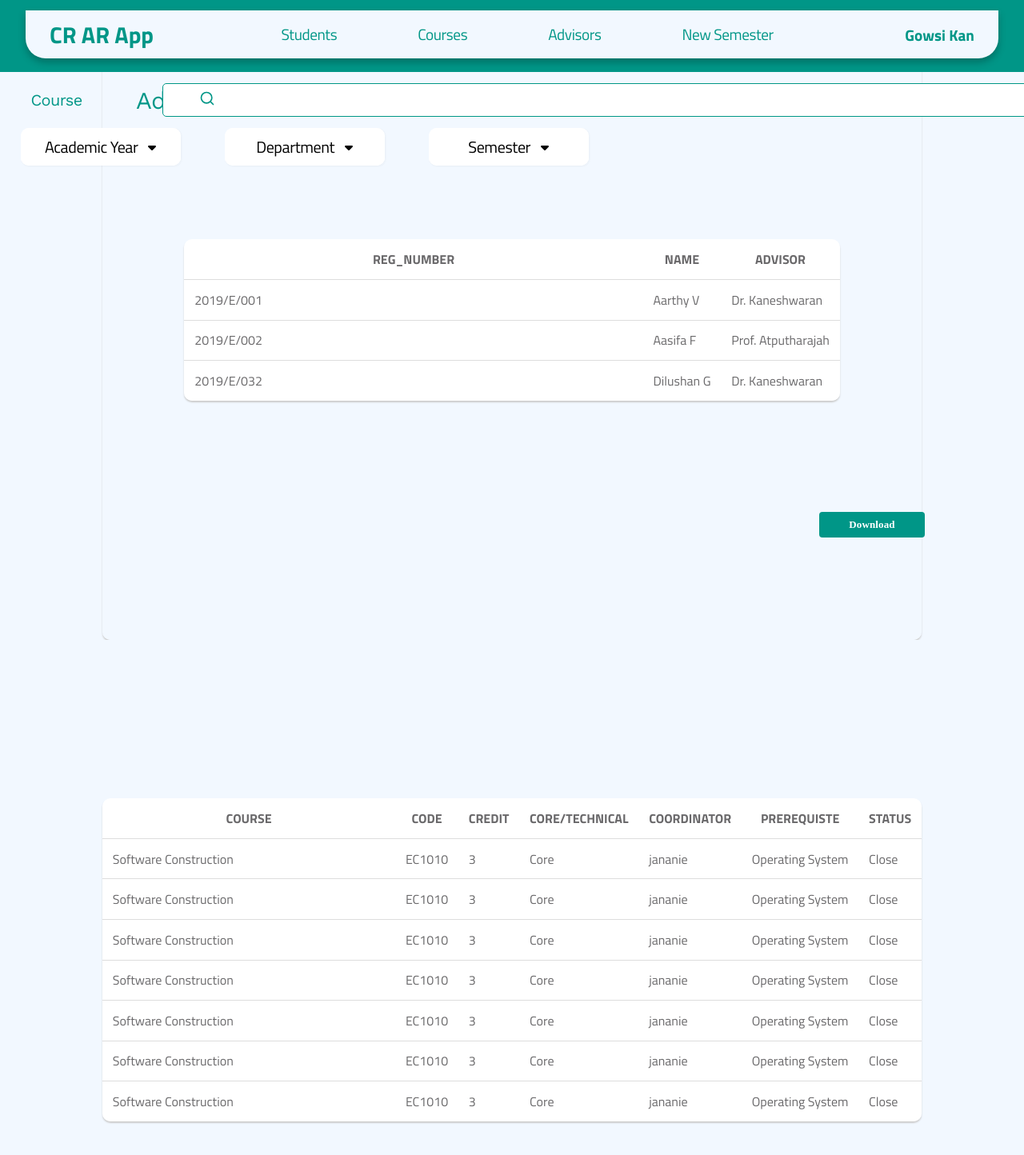
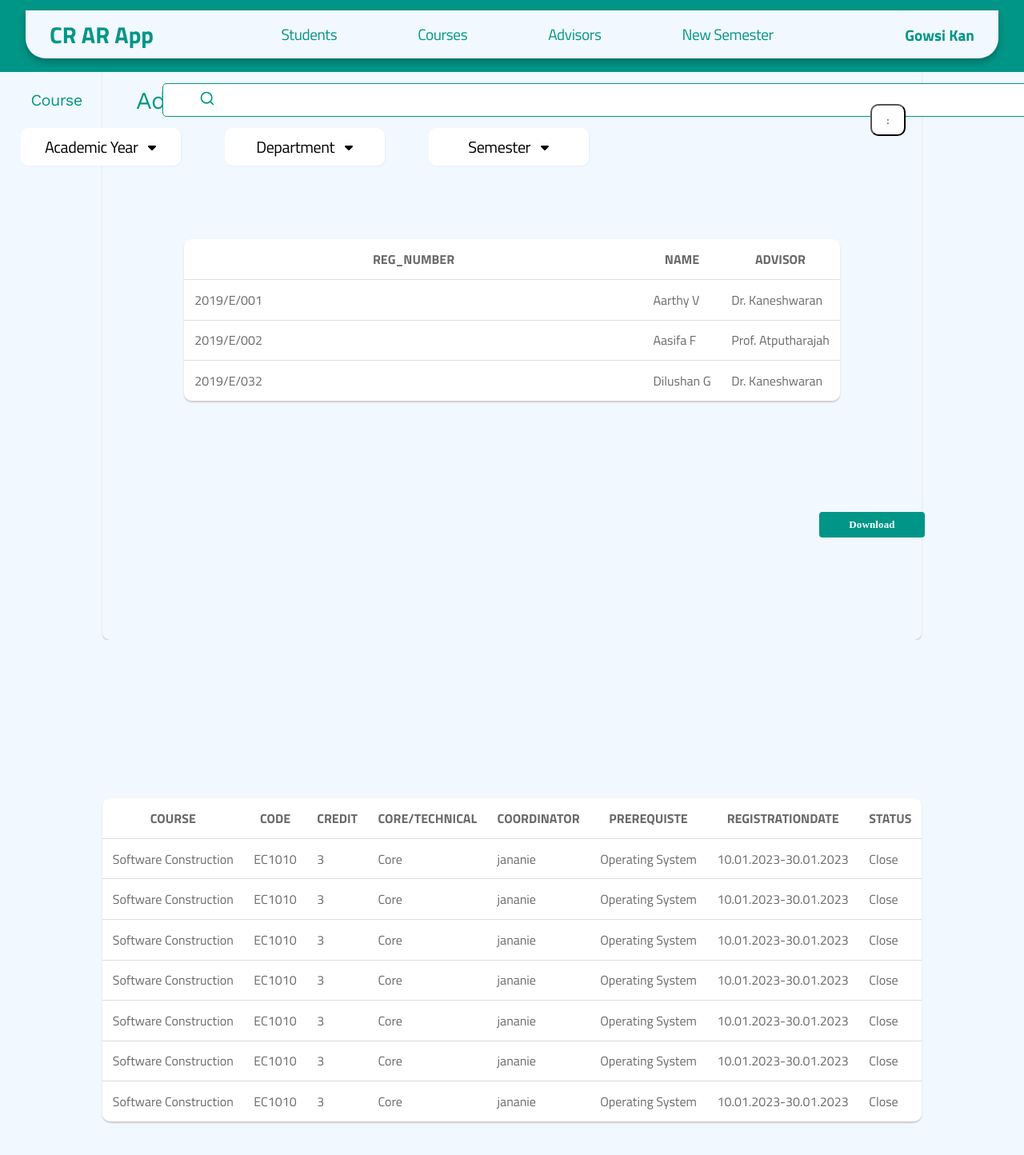
Before and after one commit to DilushanG/SoftwareEngineeringProject-CR-ARApp, a React (Create React App) app in the folder cr-ar-app/: page /courses in a window 1280 px wide. Shown: the top 1444 px of the page at 80% size. Built offline with nearby package versions, Linux system fonts and the light colour scheme.

Commit message:
: button

```diff
--- a/cr-ar-app/src/Components/CourseTable.js
+++ b/cr-ar-app/src/Components/CourseTable.js
@@ -6,12 +6,14 @@ import React, { useState } from 'react';
 import "../Styles/main.css"
 import "../Styles/HomeStyles.css";
 import Table from "./Table";
+import '../Styles/ExtraFeatureButton.css';
 
 
 
 import DropDownDepartment from "./DropDownDepartment";
 import DropDownSemester from "./DropDownSemester";
 import DownloadButton from "./DownloadButton";
+import ExtraFeatureButton from "./ExtraFeatureButton";
 
 
 
@@ -25,17 +27,21 @@ import DownloadButton from "./DownloadButton";
       // Perform search logic here using the searchTerm
       console.log('Download:', Term);
     };
+
+    const handleExtra = (viewing) =>{
+      console.log('view:', viewing);
+    }
     const list = [
-    { Course: "Software Construction",Code: "EC1010",Credit: "3",Core: "Core",Coordinator: "jananie",Prerequiste: "Operating System",Status: "Close"},
-    { Course: "Software Construction",Code: "EC1010",Credit: "3",Core: "Core",Coordinator: "jananie",Prerequiste: "Operating System",Status: "Close"},
-    { Course: "Software Construction",Code: "EC1010",Credit: "3",Core: "Core",Coordinator: "jananie",Prerequiste: "Operating System",Status: "Close"},
-    { Course: "Software Construction",Code: "EC1010",Credit: "3",Core: "Core",Coordinator: "jananie",Prerequiste: "Operating System",Status: "Close"},
-    { Course: "Software Construction",Code: "EC1010",Credit: "3",Core: "Core",Coordinator: "jananie",Prerequiste: "Operating System",Status: "Close"},
-    { Course: "Software Construction",Code: "EC1010",Credit: "3",Core: "Core",Coordinator: "jananie",Prerequiste: "Operating System",Status: "Close"},
-    { Course: "Software Construction",Code: "EC1010",Credit: "3",Core: "Core",Coordinator: "jananie",Prerequiste: "Operating System",Status: "Close"}
+    { Course: "Software Construction",Code: "EC1010",Credit: "3",Core: "Core",Coordinator: "jananie",Prerequiste: "Operating System", RegistrationDate: "10.01.2023-30.01.2023", Status: "Close"},
+    { Course: "Software Construction",Code: "EC1010",Credit: "3",Core: "Core",Coordinator: "jananie",Prerequiste: "Operating System", RegistrationDate: "10.01.2023-30.01.2023", Status: "Close"},
+    { Course: "Software Construction",Code: "EC1010",Credit: "3",Core: "Core",Coordinator: "jananie",Prerequiste: "Operating System", RegistrationDate: "10.01.2023-30.01.2023", Status: "Close"},
+    { Course: "Software Construction",Code: "EC1010",Credit: "3",Core: "Core",Coordinator: "jananie",Prerequiste: "Operating System", RegistrationDate: "10.01.2023-30.01.2023", Status: "Close"},
+    { Course: "Software Construction",Code: "EC1010",Credit: "3",Core: "Core",Coordinator: "jananie",Prerequiste: "Operating System", RegistrationDate: "10.01.2023-30.01.2023", Status: "Close"},
+    { Course: "Software Construction",Code: "EC1010",Credit: "3",Core: "Core",Coordinator: "jananie",Prerequiste: "Operating System", RegistrationDate: "10.01.2023-30.01.2023", Status: "Close"},
+    { Course: "Software Construction",Code: "EC1010",Credit: "3",Core: "Core",Coordinator: "jananie",Prerequiste: "Operating System", RegistrationDate: "10.01.2023-30.01.2023", Status: "Close"}
   ];
 
-  const colNames = ['Course','Code','Credit','Core/Technical','Coordinator','Prerequiste','Status'];
+  const colNames = ['Course','Code','Credit','Core/Technical','Coordinator','Prerequiste','RegistrationDate','Status'];
 
     return (
 
@@ -48,8 +54,10 @@ import DownloadButton from "./DownloadButton";
         <div className="box-2">
         <div className="h-2"><DropDownYear/>
         <DropDownDepartment/>
-        <DropDownSemester/></div>
+        <DropDownSemester/>
+        <ExtraFeatureButton onClick={handleExtra}/>
 
+        </div>
 
         </div>
         </div>
--- /dev/null
+++ b/cr-ar-app/src/Components/ExtraFeatureButton.js
@@ -0,0 +1,15 @@
+import React from 'react';
+import '../Styles/StudentStyle.css';
+import '../Styles/DownloadButton.css';
+import '../Styles/ExtraFeatureButton.css';
+
+function ExtraFeatureButton({ onClick }) {
+
+  return (
+    <button className="estyle" onClick={onClick}>
+      :
+    </button>
+  );
+}
+
+export default ExtraFeatureButton;
--- /dev/null
+++ b/cr-ar-app/src/Styles/ExtraFeatureButton.css
@@ -0,0 +1,25 @@
+.estyle{
+
+    margin: 10px auto;
+    position: fixed;
+    display: flex;
+    align-items: center;
+
+    top: 15%;
+    left: 85%;
+
+    padding: 8px 20px;
+    background: #FFFFFF;
+
+    box-shadow: 1px 1px 1px 1px rgba(0,0,0,0.01);
+    border-radius: 10px;
+    font-weight: 500px;
+    color: black;
+    display: flex;
+    cursor: pointer;
+    justify-content: center;
+
+    width: 10px;
+    height: 40px;
+    flex-shrink: 0;
+}
```
